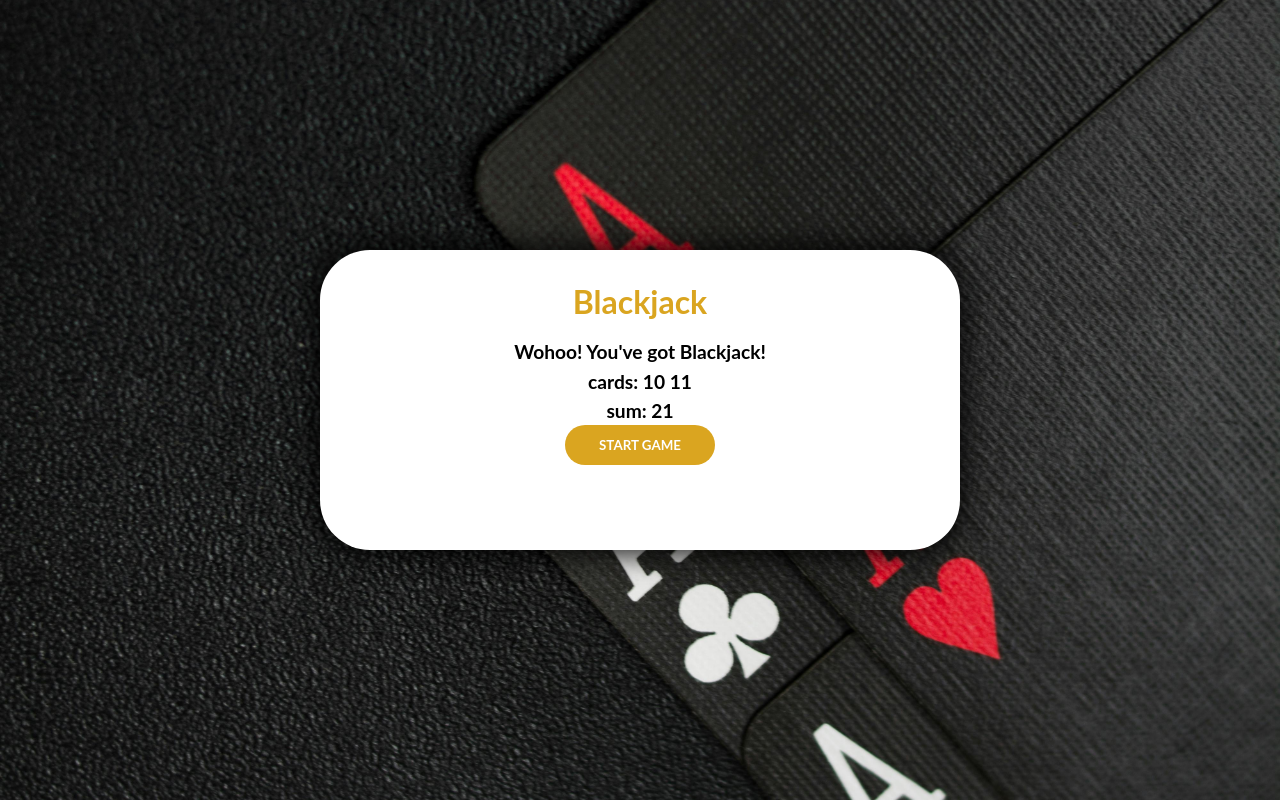
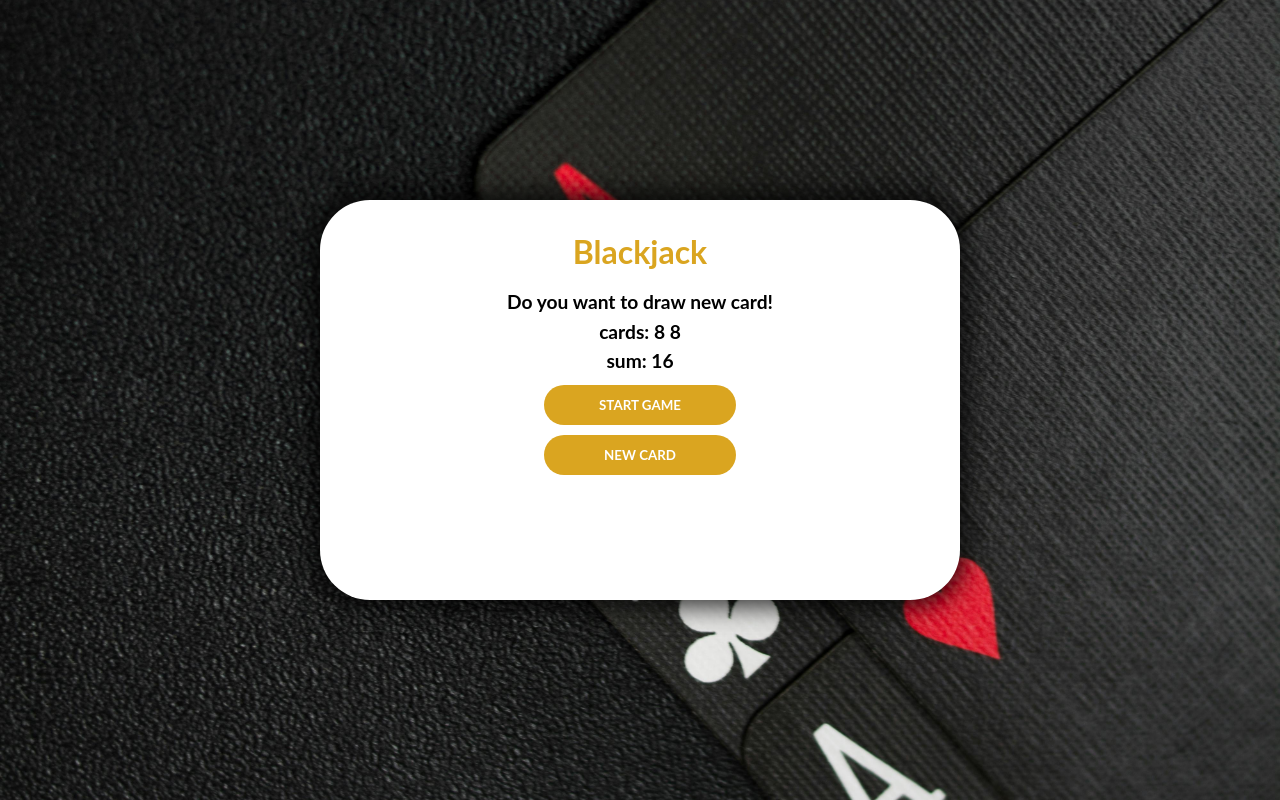
Before and after one commit to Joshuakibwage/black-jack-game, a plain HTML site: page index.html in a window 1280 px wide. Both pictures are taken after a click on the button "START GAME". Drawn offline with Linux system fonts and the light colour scheme.

Commit message:
Add function for genrating random numbers

```diff
--- a/index.html
+++ b/index.html
@@ -3,7 +3,7 @@
     <head>
         <meta charset="UTF-8">
         <meta name="viewport" content="width=device-width, initial-scale=1.0">
-        <title>Document</title>
+        <title>Blackjack Game</title>
         <link rel="stylesheet" href="styles.css">
         <!-- Global font links -->
         <link rel="preconnect" href="https://fonts.googleapis.com">
@@ -19,6 +19,8 @@
             <p id="sum-el">Sum:</p>
 
             <button onclick="startGame()">START GAME</button>
+            <br>
+            <button onclick="newCard()">NEW CARD</button>
         </div>
 
 
--- a/main.js
+++ b/main.js
@@ -1,5 +1,6 @@
-let firstCard = 10;
-let secondCard = 11;
+let firstCard = getRandomCard()
+let secondCard = getRandomCard()
+let cards = [firstCard, secondCard];
 let sum = firstCard + secondCard;
 let hasBlackJack = false;
 let isAlive = true;
@@ -9,9 +10,23 @@ let messageEl = document.getElementById('message-el');
 let sumEl = document.querySelector('#sum-el');
 let cardsEl = document.getElementById('cards-el');
 
-function startGame(){
+function getRandomCard(){
 
-    cardsEl.textContent = "cards: " + firstCard + ' ' + secondCard ;
+  return Math.floor(Math.random() * 12) + 1;
+}
+
+function startGame() {
+    renderGame()
+}
+
+function renderGame(){
+
+    cardsEl.textContent = "cards: " ;
+
+    for(let i = 0; i < cards.length; i++){
+      cardsEl.textContent += cards[i] + " ";
+    }
+
     sumEl.textContent = "sum: " + sum;
     if(sum <= 20) {
         message = "Do you want to draw new card!"
@@ -25,3 +40,12 @@ function startGame(){
     }
     messageEl.textContent = message;
 }
+
+function newCard() {
+  // 3. Use the getRandomCard() to set the value of card
+  let card = getRandomCard()
+  sum += card
+  cards.push(card)
+  console.log(cards)
+  renderGame()
+}
--- a/styles.css
+++ b/styles.css
@@ -19,7 +19,7 @@ body {
 .container {
     border: 1px solid darkslategray;
     width: 50%;
-    height: 300px;
+    height: 400px;
     text-align: center;
     border-radius: 50px;
     background-color: #fff;
@@ -38,12 +38,13 @@ p {
 
 button {
     color: #fff;
-    width: 150px;
+    width: 30%;
     height: 40px;
     background-color: goldenrod;
     border: none;
     border-radius: 40px;
     font-weight: bold;
+    margin-top: 10px;
 }
 button:active {
     background-color: gold;
```
